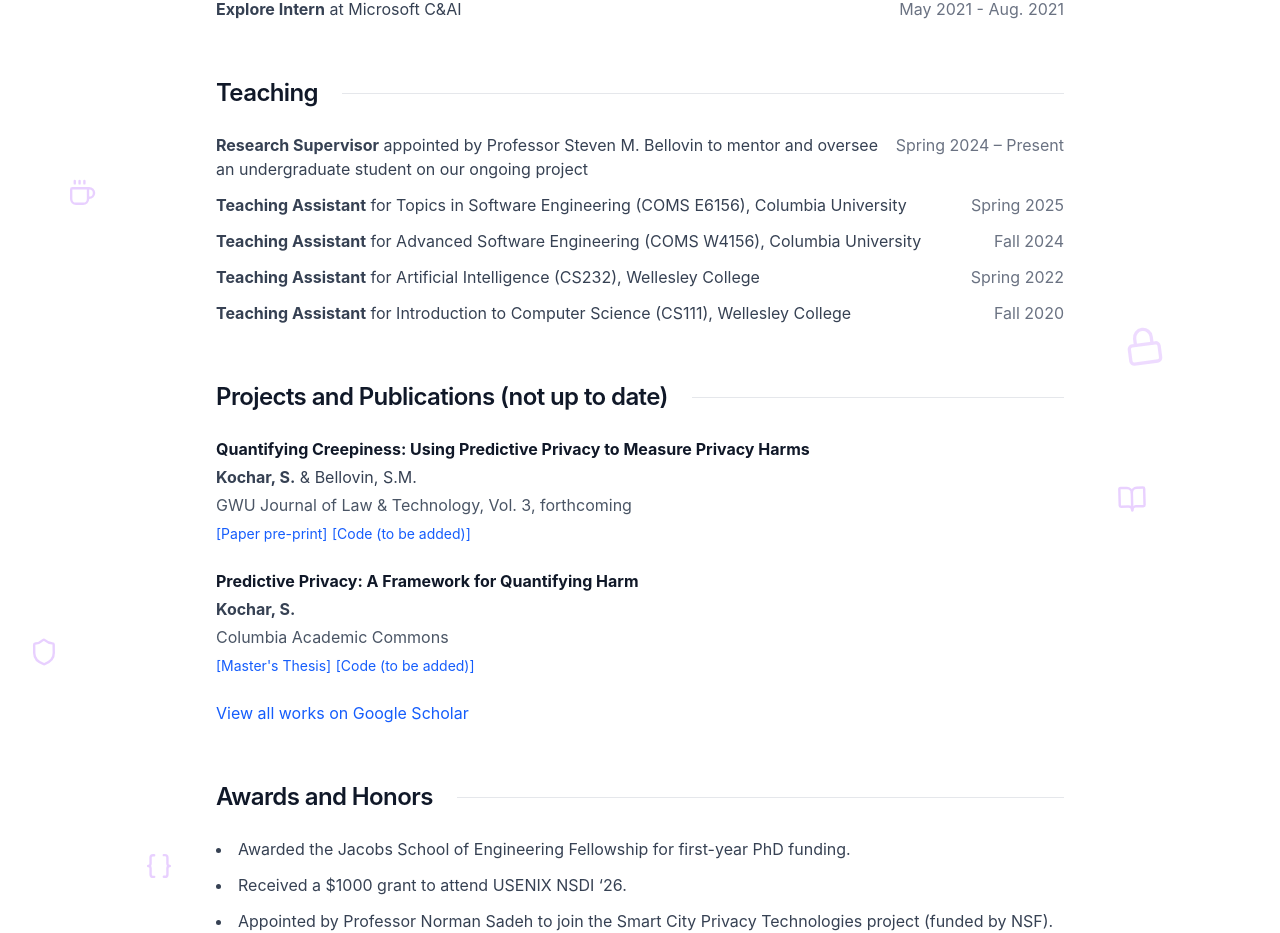
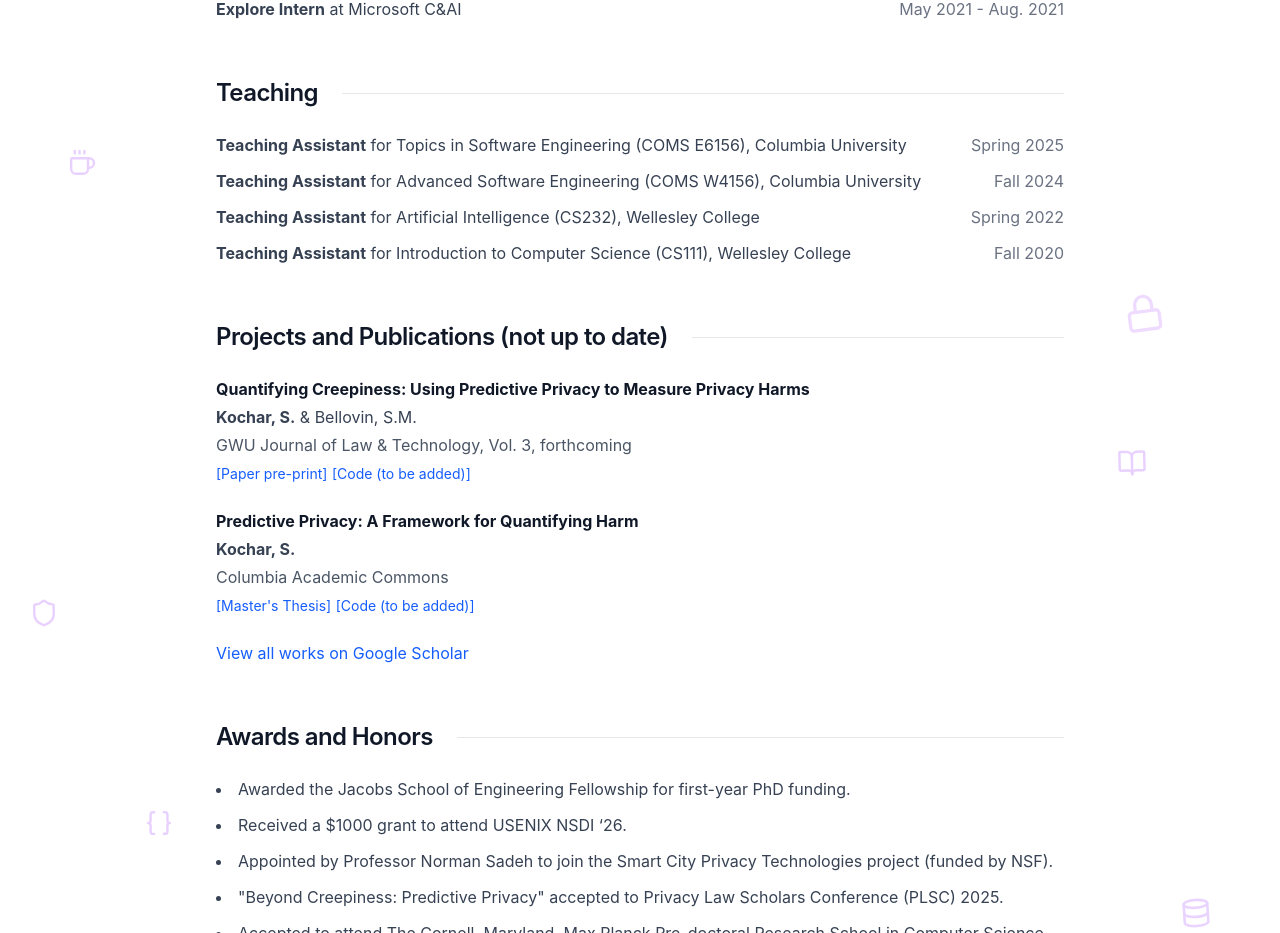
Before and after one commit to skochar1/skochar1.github.io, a React (Vite) app: page / in a window 1280 px wide. Shown: the part 1356-2289 px from the top of the page. Built offline with nearby package versions, Linux system fonts and the light colour scheme.

Commit message:
removed exp

```diff
--- a/src/app/App.tsx
+++ b/src/app/App.tsx
@@ -211,10 +211,6 @@
             <div className="hidden h-px flex-1 bg-gray-200 ml-6 sm:block" />
           </div>
           <ul className="space-y-3 text-gray-700">
-          <li className="flex justify-between">
-              <span><strong>Research Supervisor</strong> appointed by Professor Steven M. Bellovin to mentor and oversee an undergraduate student on our ongoing project</span>
-              <span className="text-gray-500 whitespace-nowrap ml-4">Spring 2024 – Present</span>
-            </li>
             <li className="flex justify-between">
               <span><strong>Teaching Assistant</strong> for Topics in Software Engineering (COMS E6156), Columbia University</span>
               <span className="text-gray-500 whitespace-nowrap ml-4">Spring 2025</span>
```
